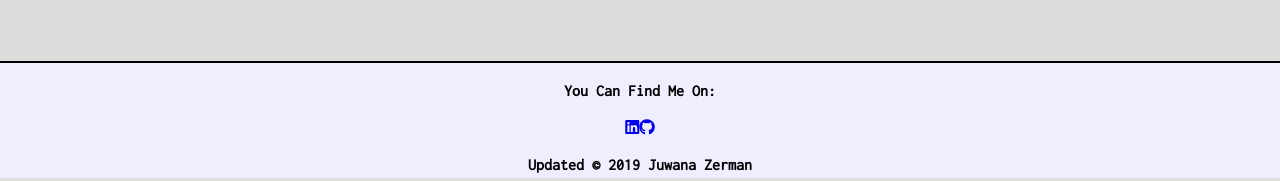
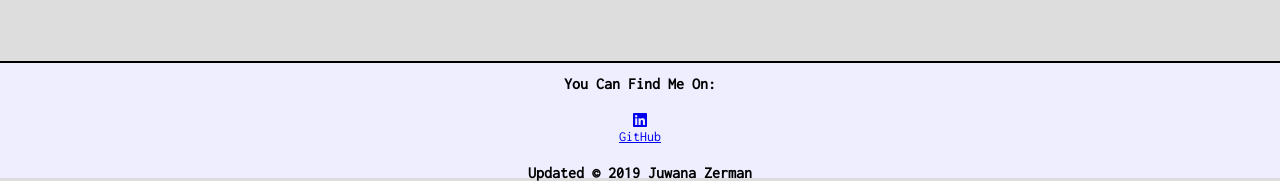
Before and after one commit to Juwana-Zerman/FCC-portfolio, a plain HTML site: page Portfolio.html in a window 1280 px wide. Shown: the part 1801-1982 px from the top of the page. Drawn offline with nearby package versions, Linux system fonts and the light colour scheme.

Commit message:
Update github profile link

```diff
--- a/Portfolio.html
+++ b/Portfolio.html
@@ -78,7 +78,7 @@
 			</div>
 			<div class="linkedin">
 				<a href="https://linkedin.com/in/juwana-zerman-4b8a0b163" target="_blank"><i class="fab fa-linkedin"></i></a>
-				<a id="profile-link" href="https://github.com/JZerman2018" target="blank"><i class="fab fa-github"></i></a>
+				<a id="profile-link" href="https://github.com/JZerman2018" target="blank">GitHub</a>
 			</div>
 			</div>
 			<div class="copyright">
--- a/css/style.css
+++ b/css/style.css
@@ -180,10 +180,14 @@ footer {
 }
 
 .linkedin {
-	display: flex;
-	flex-direction: row;
+	display: inline-flex;
+	flex-direction: column;
 	justify-content: center;
+	text-align: center;
+}
 
+#profile-link {
+	font-size: 14px;
 }
 
 .copyright {
```
Also changed, not shown: js/Portfolio.js (deleted).
